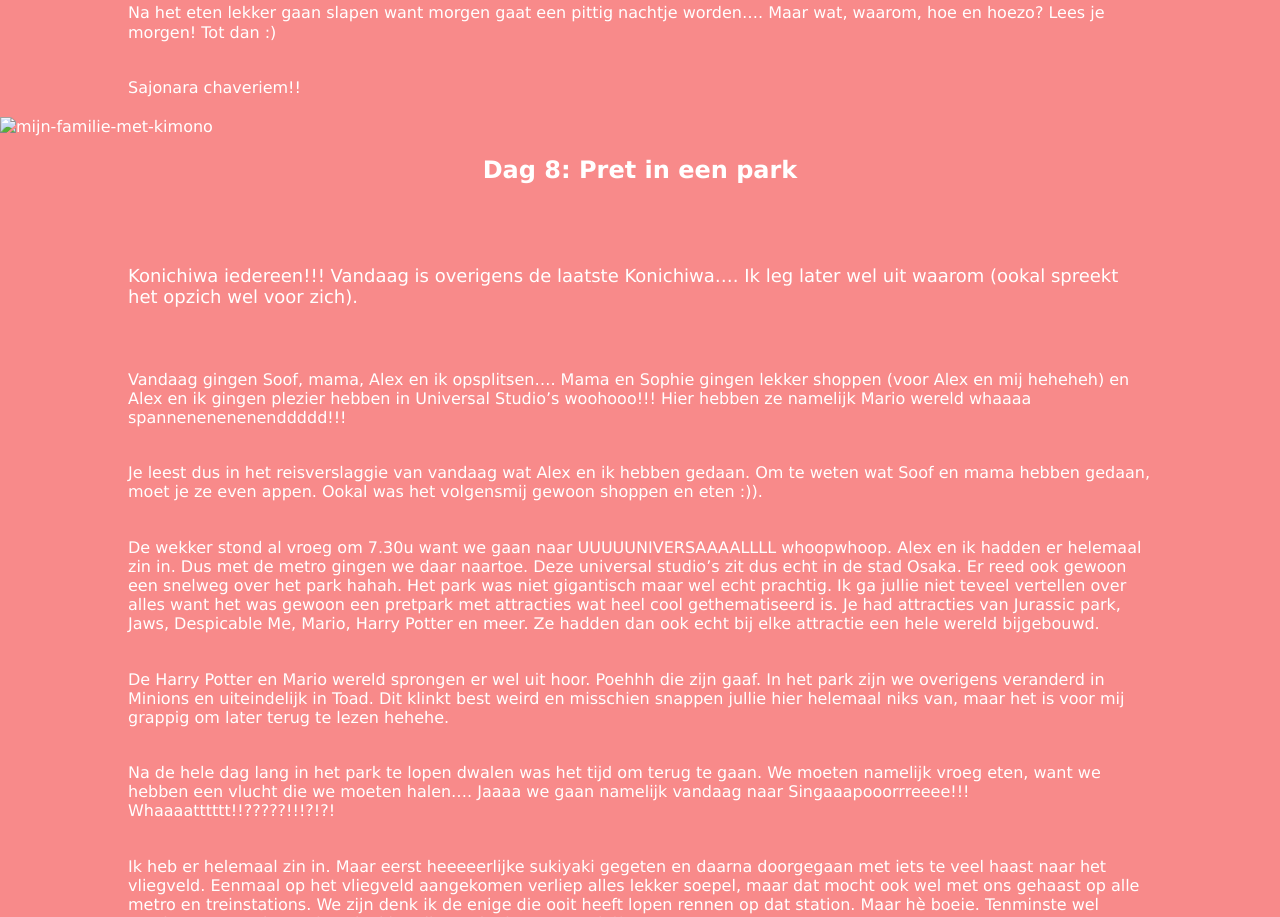
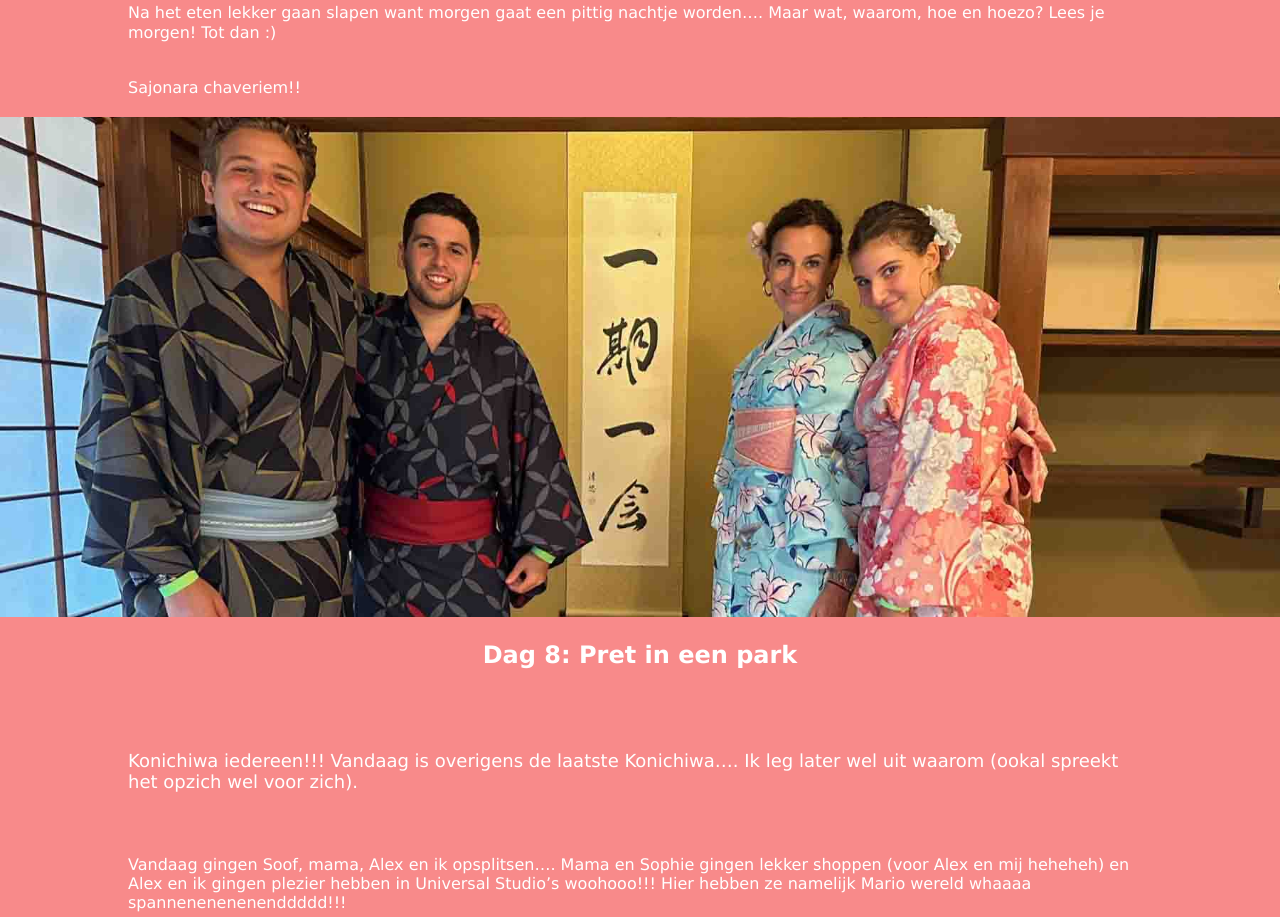
Before and after one commit to Danielprins1/japan-in-een-notendop-eind, a plain HTML site: page reisdagboek.html in a window 1280 px wide. Shown: the part 10482-11399 px from the top of the page. Drawn offline with Linux system fonts and the light colour scheme.

Commit message:
Update reisdagboek.html

```diff
--- a/reisdagboek.html
+++ b/reisdagboek.html
@@ -129,7 +129,7 @@
         Het eten was echt goddelijk (zelfs de rauwe kip) en de chef was top.</p>
      <p>Na het eten lekker gaan slapen want morgen gaat een pittig nachtje worden…. Maar wat, waarom, hoe en hoezo? Lees je morgen! Tot dan :)</p>
      <p>Sajonara chaveriem!!</p>
-     <img img src="img/kimono.png" alt="mijn-familie-met-kimono">
+     <img img src="img/kimono.jpg" alt="mijn-familie-met-kimono">
  </section>
 
   <section>
```
